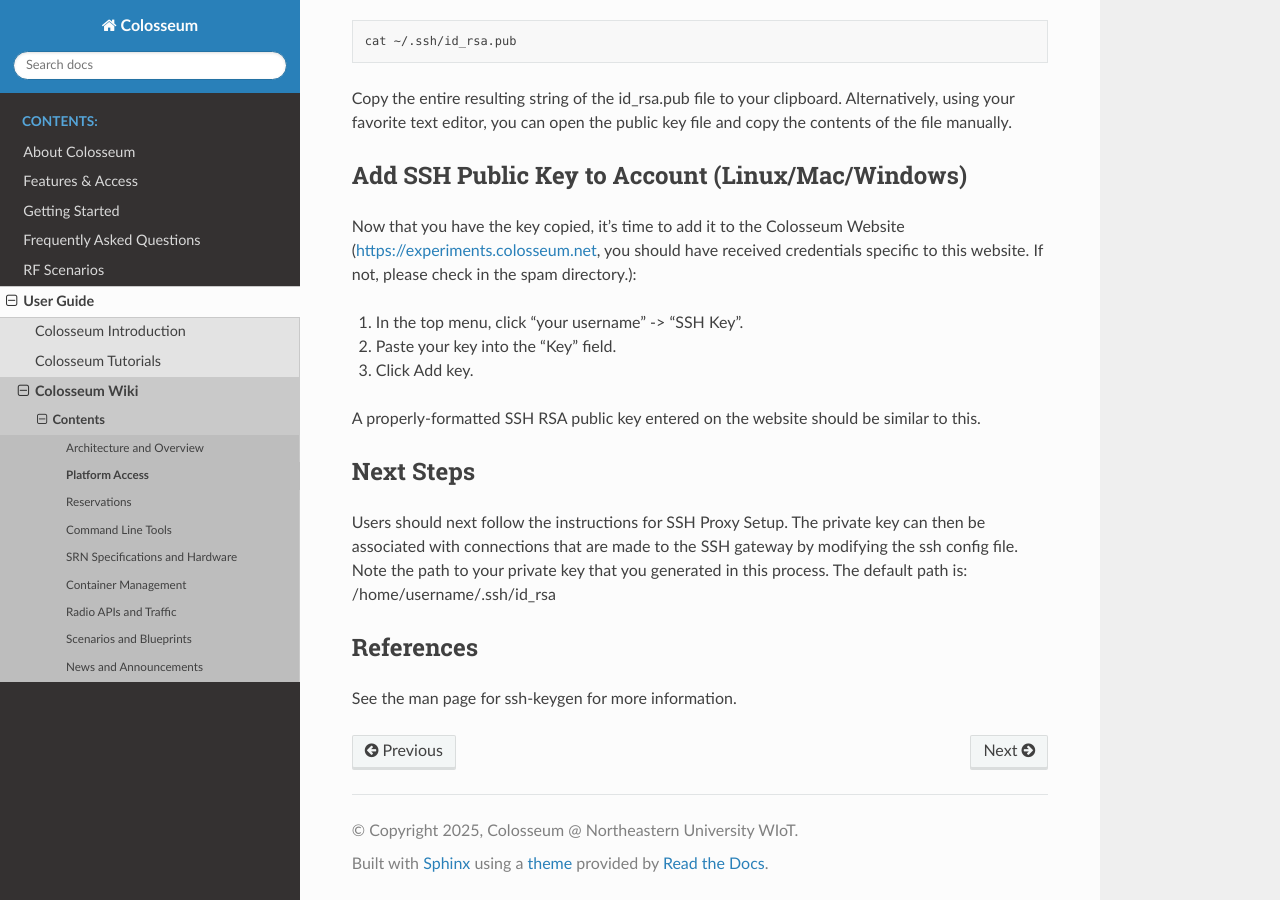
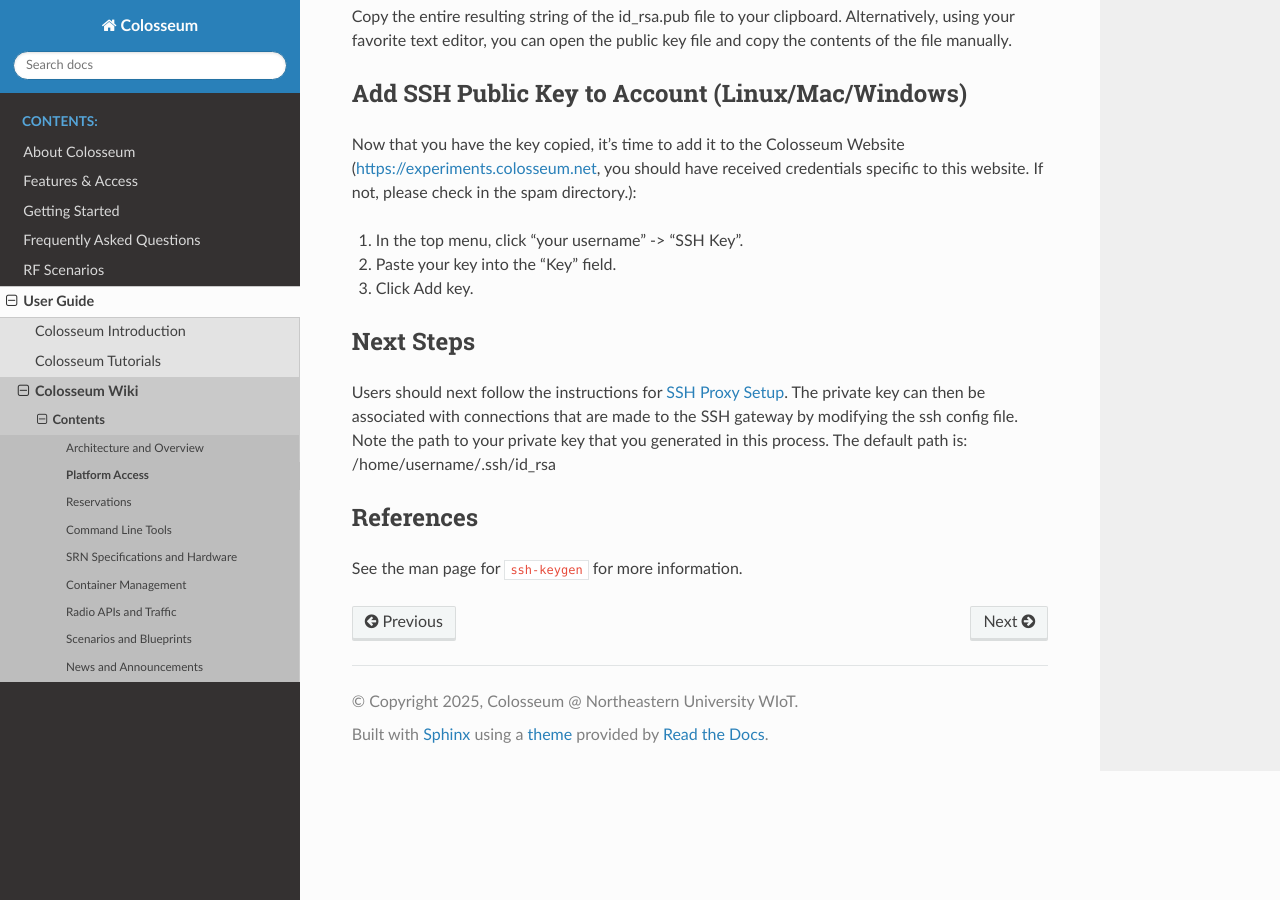
Before and after one commit to colosseum-wiot/user-documentation, a Sphinx documentation site: the page built from docs/source/user_guide/colosseum_wiki/upload_ssh_keys.rst, in a window 1280 px wide and 900 px high, scrolled down 1646 px. Built offline with Sphinx 7.4.7 and the Read the Docs theme 3.1.0, drawn with Linux system fonts in a browser that asks for light colours; pages that are not in the unit, such as notebooks, are missing from menus; some of the changed text lies outside the part shown.

Commit message:
Colosseum wiki - WIP

```diff
--- a/docs/source/user_guide/colosseum_wiki/upload_ssh_keys.rst
+++ b/docs/source/user_guide/colosseum_wiki/upload_ssh_keys.rst
@@ -15,13 +7,13 @@
 
 The steps discussed here are for unix-based systems, such as Linux or Mac OSX. Windows users should consult the users manual of their SSH client. A popular Windows SSH client is PuTTY:
 
-PuTTY Homepage: http://www.putty.org/
+- PuTTY Homepage: http://www.putty.org/
+- Key generation for PuTTY: https://winscp.net/eng/docs/ui_puttygen
+    - PuTTYgen is a component of the WinSCP package, available at: https://winscp.net/
 
-Key generation for PuTTY: https://winscp.net/eng/docs/ui_puttygen
+.. note::
 
-PuTTYgen is a component of the WinSCP package, available at: https://winscp.net/
-
-Note: Colosseum helpdesk team does not provide support for the issues related to the users' ssh client. Windows users should consult the users manual of their ssh client.
+    Colosseum helpdesk team does not provide support for the issues related to the users' ssh client. Windows users should consult the users manual of their ssh client.
 
 Generate a New SSH Key (Linux/Mac)
 --------------------------------
@@ -70,14 +64,12 @@
 2. Paste your key into the "Key" field.
 3. Click Add key.
 
-A properly-formatted SSH RSA public key entered on the website should be similar to this.
-
 Next Steps
 ---------
 
-Users should next follow the instructions for SSH Proxy Setup. The private key can then be associated with connections that are made to the SSH gateway by modifying the ssh config file. Note the path to your private key that you generated in this process. The default path is: /home/username/.ssh/id_rsa
+Users should next follow the instructions for :doc:`SSH Proxy Setup<ssh_proxy_setup>`. The private key can then be associated with connections that are made to the SSH gateway by modifying the ssh config file. Note the path to your private key that you generated in this process. The default path is: /home/username/.ssh/id_rsa
 
 References
 ---------
 
-See the man page for ssh-keygen for more information.
+See the man page for ``ssh-keygen`` for more information.
```
Also changed, not shown: other parts of docs/source/user_guide/colosseum_wiki/upload_ssh_keys.rst (+3 -9 lines).
